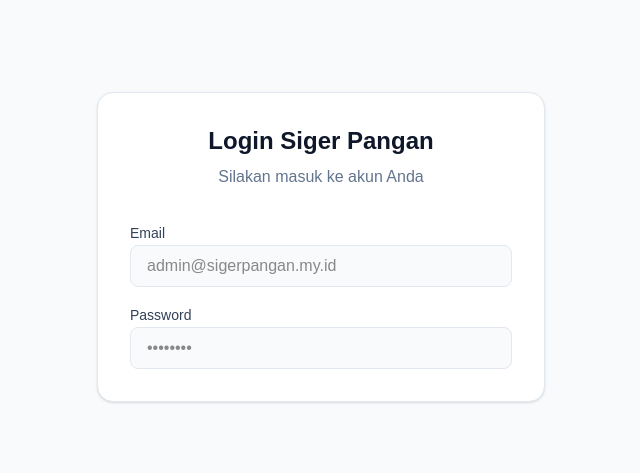
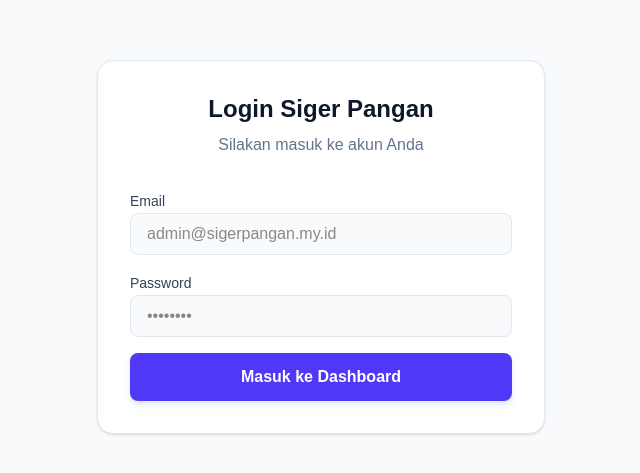
Before and after one commit to patpaw111/Siger-Pangan, a Next.js app in the folder apps/web-cms/: page /login in a window 1280 px wide. Shown: the part 153-626 px from the top of the page, without its empty margins (319-959 px from the left). Built offline with nearby package versions, Linux system fonts and the light colour scheme.

Commit message:
feat(web-cms): add login button to login page

```diff
--- a/apps/web-cms/src/app/login/page.tsx
+++ b/apps/web-cms/src/app/login/page.tsx
@@ -25,6 +25,13 @@
               className="w-full px-4 py-2 bg-slate-50 border border-slate-200 rounded-lg outline-none focus:border-indigo-500 transition-all"
             />
           </div>
+
+          <button
+            type="submit"
+            className="w-full py-3 bg-indigo-600 hover:bg-indigo-700 text-white font-semibold rounded-lg shadow-md shadow-indigo-100 transition-all active:scale-95"
+          >
+            Masuk ke Dashboard
+          </button>
         </form>
       </div>
     </div>
```
